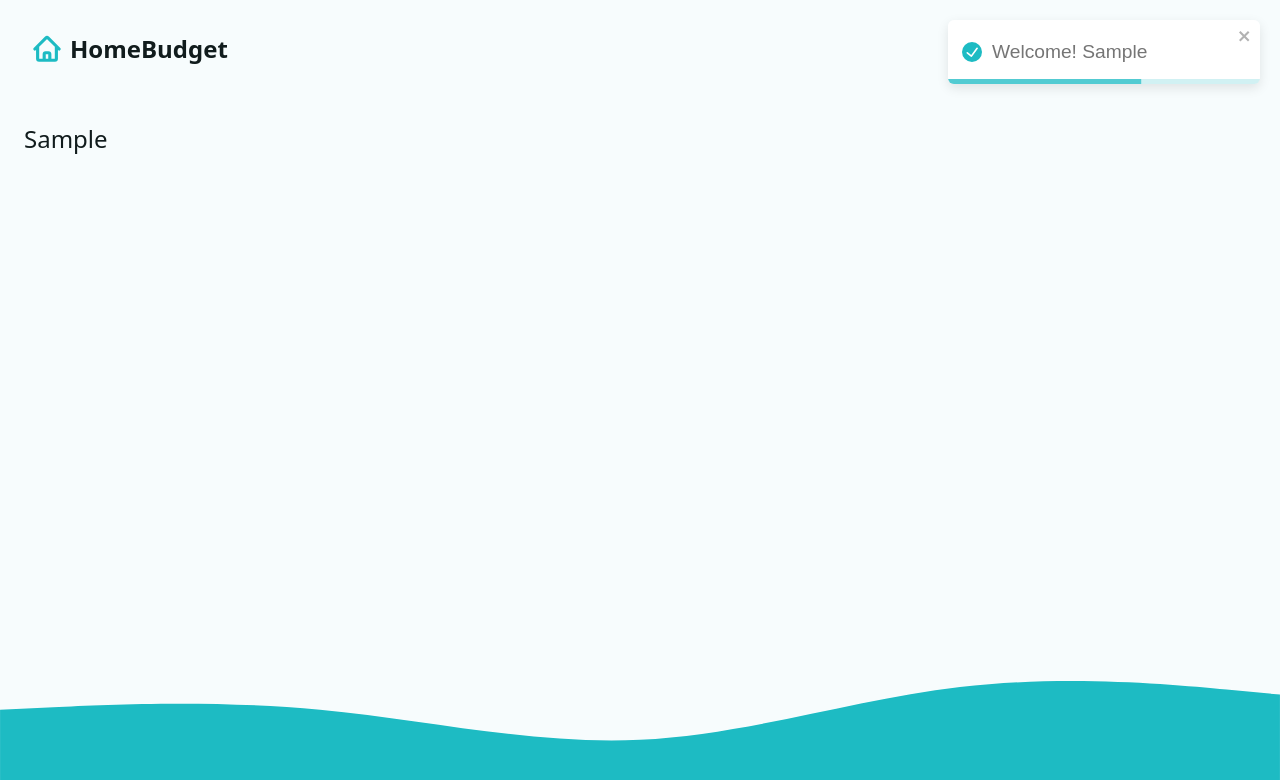
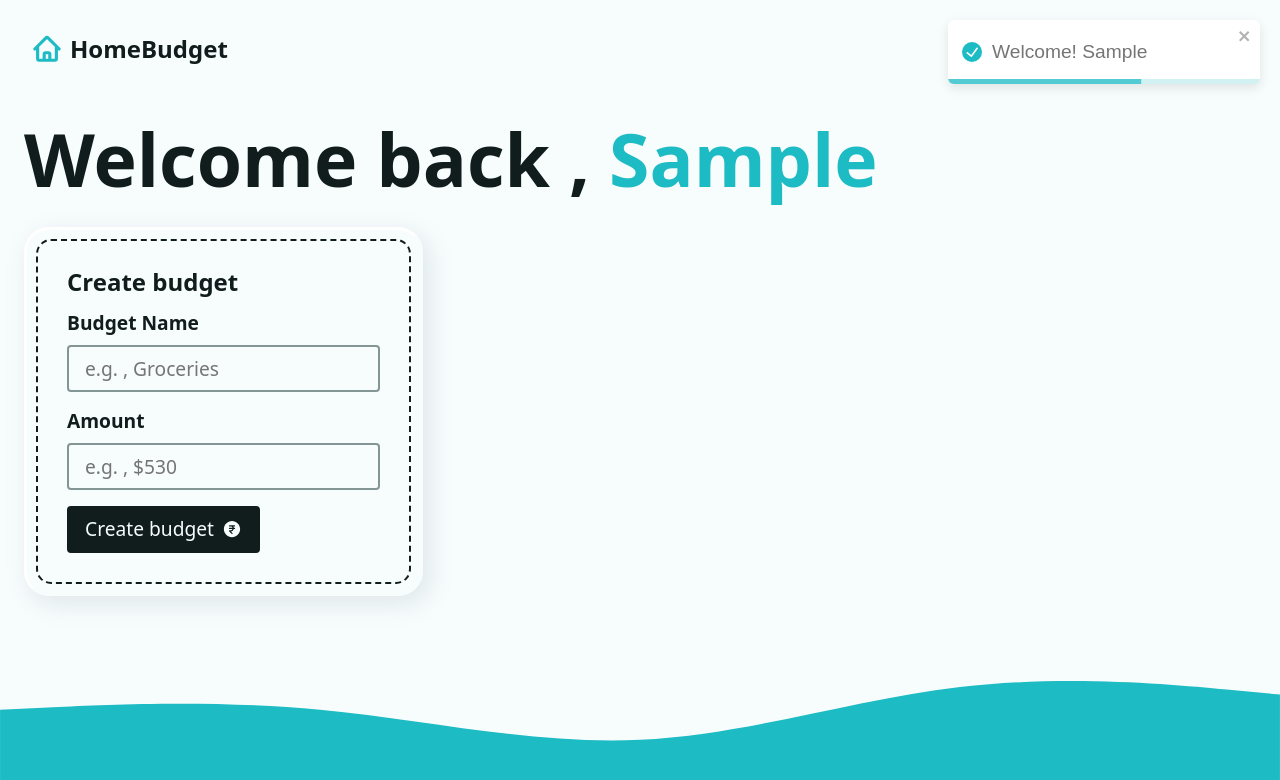
Before and after one commit to mkkapadi12/budget-app, a React (Vite) app: page / in a window 1280 px wide. Both pictures are taken after typing "Sample" into the empty fields and a click on the button "Create Account". Shown: the top 780 px of the page. Built offline with nearby package versions, Linux system fonts and the light colour scheme.

Commit message:
create budget form

```diff
--- a/src/App.jsx
+++ b/src/App.jsx
@@ -25,6 +25,7 @@
       {
         index: true,
         element: <Dashboard />,
+        errorElement: <Error />,
         action: DashboardAction,
         loader: dashboardLoader,
       },
@@ -34,10 +35,10 @@
       },
     ],
   },
-  {
-    path: "*",
-    element: <Error />,
-  },
+  // {
+  //   path: "*",
+  //   element: <Error />,
+  // },
 ]);
 
 const App = () => {
--- /dev/null
+++ b/src/Components/AddBudgetForm.jsx
@@ -0,0 +1,44 @@
+import { CurrencyRupeeIcon } from "@heroicons/react/24/solid";
+import React from "react";
+import { Form } from "react-router-dom";
+
+const AddBudgetForm = () => {
+  return (
+    <>
+      <div className="form-wrapper">
+        <h2 className="h3">Create budget</h2>
+        <Form method="post" className="grid-sm">
+          <div className="grid-xs">
+            <label htmlFor="newBudget">Budget Name </label>
+            <input
+              type="text"
+              name="newBudget"
+              id="newBudget"
+              placeholder="e.g. , Groceries"
+              required
+            />
+          </div>
+          <div className="grid-xs">
+            <label htmlFor="newBudgetAmount">Amount</label>
+            <input
+              type="number"
+              step="0.01"
+              name="newBudgetAmount"
+              id="newBudgetAmount"
+              placeholder="e.g. , $530"
+              inputMode="decimal"
+              required
+            />
+          </div>
+          <input type="hidden" name="_action" value="createBudget" />
+          <button type="submit" className="btn btn--dark">
+            <span>Create budget</span>
+            <CurrencyRupeeIcon width={20} />
+          </button>
+        </Form>
+      </div>
+    </>
+  );
+};
+
+export default AddBudgetForm;
--- a/src/Components/Intro.jsx
+++ b/src/Components/Intro.jsx
@@ -24,6 +24,7 @@
               aria-label="Your Name"
               autoComplete="given-name"
             />
+            <input type="hidden" name="_action" value="newUser" />
             <button type="submit" className="btn btn--dark">
               <span>Create Account</span>
               <UserPlusIcon width={20} />
--- a/src/Helper/Helper.jsx
+++ b/src/Helper/Helper.jsx
@@ -1,3 +1,8 @@
+const generateRandomColor = () => {
+  const existingBudgetLength = fetchData("budgets")?.length ?? 0;
+  return `${existingBudgetLength * 34} 65% 50%`;
+};
+
 // Local storage
 export const fetchData = (key) => {
   return JSON.parse(localStorage.getItem(key));
@@ -8,3 +13,19 @@
 export const DeleteItem = (key) => {
   return localStorage.removeItem(key);
 };
+
+export const CreateBudget = ({ name, amount }) => {
+  const newItem = {
+    id: crypto.randomUUID(),
+    name: name,
+    creatAt: Date.now(),
+    amount: +amount,
+    color: generateRandomColor(),
+  };
+
+  const existingBudget = fetchData("budgets") ?? [];
+  return localStorage.setItem(
+    "budgets",
+    JSON.stringify([...existingBudget, newItem])
+  );
+};
--- a/src/Layouts/Main.jsx
+++ b/src/Layouts/Main.jsx
@@ -5,6 +5,7 @@
 //svg
 import wave from "../assets/wave.svg";
 import Nav from "../Components/Nav";
+import Error from "../Pages/Error";
 // loader
 
 export const MainLoader = () => {
--- a/src/Pages/DashBoard.jsx
+++ b/src/Pages/DashBoard.jsx
@@ -2,33 +2,76 @@
 import { useLoaderData } from "react-router-dom";
 
 //  helper functions
-import { fetchData } from "../Helper/Helper";
+import { CreateBudget, fetchData } from "../Helper/Helper";
 
 //components
 import Intro from "../Components/Intro";
 import { toast } from "react-toastify";
+import AddBudgetForm from "../Components/AddBudgetForm";
 
 //action
 export const DashboardAction = async ({ request }) => {
   const data = await request.formData();
-  const FormData = Object.fromEntries(data);
-  try {
-    localStorage.setItem("userName", JSON.stringify(FormData.userName));
-    return toast.success(`Welcome! ${FormData.userName}`);
-  } catch (error) {
-    throw new Error("There was a problem creating your account");
+  const { _action, ...values } = Object.fromEntries(data);
+  console.log("_action :", _action);
+
+  //new user submission
+  if (_action === "newUser") {
+    try {
+      // throw new Error("Ya done");
+      localStorage.setItem("userName", JSON.stringify(values.userName));
+      return toast.success(`Welcome! ${values.userName}`);
+    } catch (error) {
+      throw new Error("There was a problem creating your account");
+    }
+  }
+
+  if (_action === "createBudget") {
+    try {
+      // create Budget;
+      CreateBudget({
+        name: values.newBudget,
+        amount: values.newBudgetAmount,
+      });
+      return toast.success("Budget Createing");
+    } catch (error) {
+      throw new Error("There was a problem creating your Budget");
+    }
   }
 };
 
 // loader
 export function dashboardLoader() {
   const userName = fetchData("userName");
-  return { userName };
+  const budgets = fetchData("budgets");
+  return { userName, budgets };
 }
 
 const Dashboard = () => {
   const { userName } = useLoaderData();
 
-  return <>{userName ? <p>{userName}</p> : <Intro />}</>;
+  return (
+    <>
+      {userName ? (
+        <div className="dashboard">
+          <h1>
+            Welcome back , <span className="accent">{userName}</span>
+          </h1>
+          <div className="grid-am">
+            {/* {
+            budgets ? () : ()
+          } */}
+            <div className="grid-lg">
+              <div className="flex-lg">
+                <AddBudgetForm />
+              </div>
+            </div>
+          </div>
+        </div>
+      ) : (
+        <Intro />
+      )}
+    </>
+  );
 };
 export default Dashboard;
--- a/src/Pages/Error.jsx
+++ b/src/Pages/Error.jsx
@@ -1,9 +1,25 @@
+import { ArrowUturnLeftIcon, HomeIcon } from "@heroicons/react/24/solid";
 import React from "react";
+import { useRouteError, Link, useNavigate } from "react-router-dom";
 
 const Error = () => {
+  const error = useRouteError();
+  const navigate = useNavigate();
+
   return (
-    <div>
-      <h1>Error Page</h1>
+    <div className="error">
+      <h1>Uh oh ! We've got a problem.</h1>
+      <p>{error.message || error.statusText}</p>
+      <div className="flex-md">
+        <button className="btn btn--dark" onClick={() => navigate(-1)}>
+          <ArrowUturnLeftIcon width={20} />
+          <span>Go Back</span>
+        </button>
+        <Link to="/" className="btn btn--dark">
+          <HomeIcon width={20} />
+          <span>Go Home</span>
+        </Link>
+      </div>
     </div>
   );
 };
```
